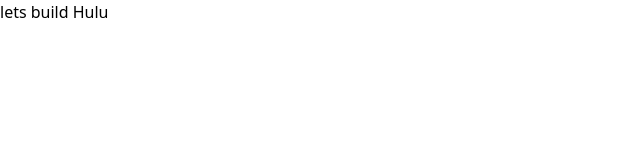
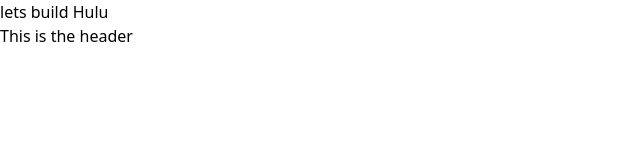
Before and after one commit to abdirahmanjama/hulu-clone, a Next.js app: page / in a window 1280 px wide. Shown: the top 160 px of the page, without its empty margins (0-640 px from the left). Built offline with nearby package versions, Linux system fonts and the light colour scheme.

Commit message:
create header component

```diff
--- /dev/null
+++ b/components/Header.js
@@ -0,0 +1,11 @@
+import React from 'react'
+
+function Header() {
+    return (
+        <header className="">
+            <h1>This is the header</h1>
+        </header>
+    )
+}
+
+export default Header
--- a/pages/index.js
+++ b/pages/index.js
@@ -1,4 +1,5 @@
 import Head from 'next/head'
+import Header from '../components/Header'
 
 export default function Home() {
   return (
@@ -12,6 +13,7 @@
      <h1> lets build Hulu</h1>
 
      {/* Header contains links and logo */}
+     <Header/>
      {/* Nav component -> contains movie genres*/}
     {/* Results component -> consists of individual results*/}
 
```
